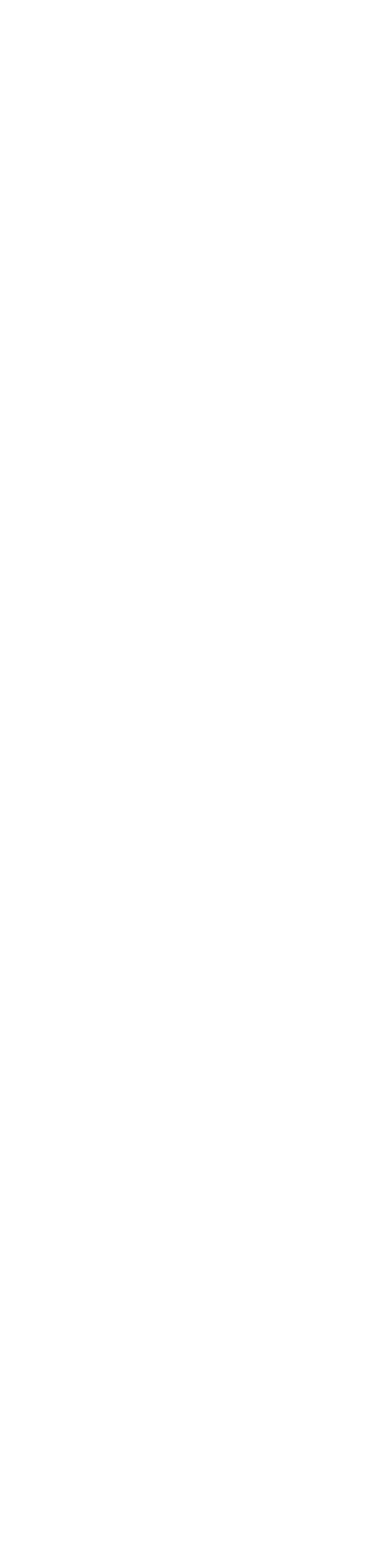
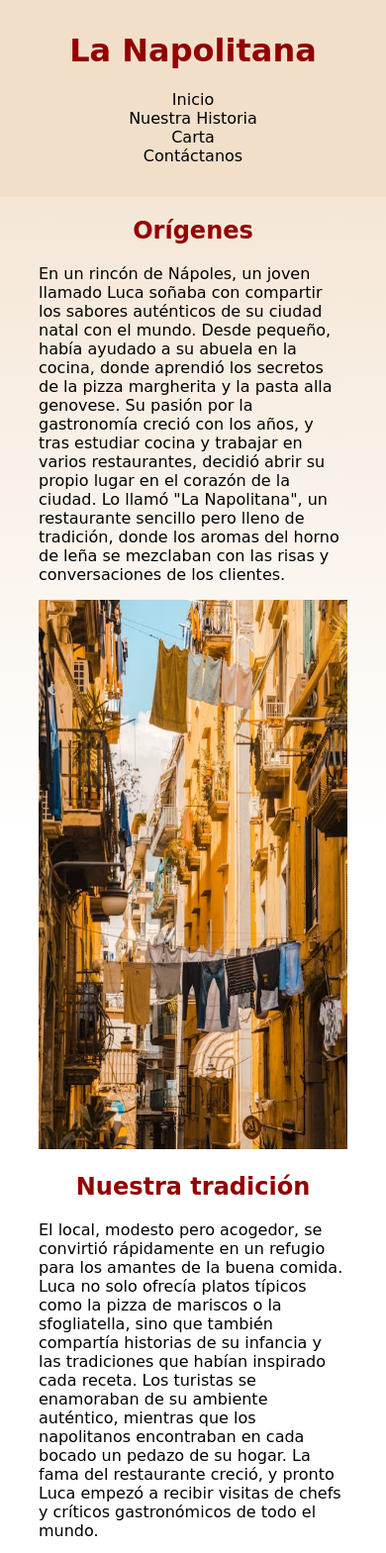
Before and after one commit to ocardonaa/Herramientas_HTML_y_CSS_PEC1, a plain HTML site: page src/historia.html in a window 390 px wide. Shown: the top 1569 px of the page at 99% size. Before the commit the page ends 844 px from the top, so only its background shows below. Drawn offline with Linux system fonts and the light colour scheme; a web font is replaced by a local one.

Commit message:
images changed to a proper format + historia.html on smartphone done

```diff
--- a/src/historia.html
+++ b/src/historia.html
@@ -1,11 +1,52 @@
 <!DOCTYPE html>
-<html lang="en">
+<html lang="es">
 <head>
     <meta charset="UTF-8">
     <meta name="viewport" content="width=device-width, initial-scale=1.0">
     <title>Document</title>
+    <link rel="stylesheet" href="style.css">
 </head>
 <body>
-
+    <header>
+        <h1>La Napolitana</h1>
+        <nav class="menu-navigation">
+          <ul class="nav-ul">
+            <li class="nav-li">
+              <a class="menu-link" href="index.html">Inicio</a>
+            </li>
+            <li class="nav-li">
+              <a class="menu-link" href="historia.html">Nuestra Historia</a>
+            </li>
+            <li class="nav-li">
+              <a class="menu-link" href="carta.html">Carta</a>
+            </li>
+            <li class="nav-li">
+              <a class="menu-link" href="contacto.html">Contáctanos</a>
+            </li>
+          </ul>
+        </nav>
+      </header>
+      <main>
+        <div class="main-history-container">
+            <div class="history-container">
+                <h2>Orígenes</h2>
+                <p>En un rincón de Nápoles, un joven llamado Luca soñaba con compartir los sabores auténticos de su ciudad natal con el mundo. Desde pequeño, había ayudado a su abuela en la cocina, donde aprendió los secretos de la pizza <span lang="it">margherita</span> y la pasta <span lang="it">alla genovese</span>. Su pasión por la gastronomía creció con los años, y tras estudiar cocina y trabajar en varios restaurantes, decidió abrir su propio lugar en el corazón de la ciudad. Lo llamó "La Napolitana", un restaurante sencillo pero lleno de tradición, donde los aromas del horno de leña se mezclaban con las risas y conversaciones de los clientes.</p>
+                <img class="places-img" src="img/places/napoles1.jpg" alt="Img Naples 1">
+            </div>
+            <div class="history-container">
+                <h2>Nuestra tradición</h2>
+                <p>El local, modesto pero acogedor, se convirtió rápidamente en un refugio para los amantes de la buena comida. Luca no solo ofrecía platos típicos como la pizza de mariscos o la <span lang="it">sfogliatella</span>, sino que también compartía historias de su infancia y las tradiciones que habían inspirado cada receta. Los turistas se enamoraban de su ambiente auténtico, mientras que los napolitanos encontraban en cada bocado un pedazo de su hogar. La fama del restaurante creció, y pronto Luca empezó a recibir visitas de chefs y críticos gastronómicos de todo el mundo.</p>
+                <img class="places-img" src="img/places/napoles2.jpg" alt="Img Naples 2">
+            </div>
+            <div class="history-container">
+                <h2>La Napolitana actualmente</h2>
+                <p>Con el tiempo, "La Napolitana" no solo se consolidó como un referente de la comida napolitana en Nápoles, sino que Luca se convirtió en un embajador de la cultura culinaria de su ciudad. Aunque su restaurante era reconocido por la calidad de sus platos, lo que realmente lo hacía especial era el alma que Luca le ponía, como si cada plato contara una historia sobre su tierra, sus raíces y el amor por su gente.</p>
+                <img class="places-img" src="img/places/napoles3.jpg" alt="Img Naples 3">
+            </div>
+        </div>
+      </main>
+      <footer>
+        <span class="my-name">Oriol Cardona Alsina</span>
+      </footer>
 </body>
 </html>
--- a/src/style.scss
+++ b/src/style.scss
@@ -110,12 +110,21 @@ h2 {
     color: $primary-color;
 }
 
-span.my-name {
+span {
+    & {
+        &.my-name {
             color: white;
             font-size: 0.5em;
             padding-top: 1em;
             padding-bottom: 1em;
             @include centered-text();
+        }
+
+        &.contact-info {
+            color: $primary-color;
+            font-style: italic;
+        }
+    }
 }
 
 a {
@@ -155,15 +164,23 @@ div.dish-and-price {
 
     p.dish-text {
         font-size: 0.8em;
-        padding-left: 1em;
-        padding-right: 1em;
+        @include padding-percent(1em, 1em);
     }
 }
 
-img.dishes-img {
+img {
+    & {
+        &.dishes-img {
             @include top-borders();
             aspect-ratio: 1/1;
             width: 100%;
+        }
+
+        &.places-img {
+            width: 100%;
+            aspect-ratio: 9/16;
+        }
+    }
 }
 
 /* contacto.html code */
@@ -187,11 +204,6 @@ textarea {
     border: 1px solid white;
 }
 
-span.contact-info {
-    color: $primary-color;
-    font-style: italic;
-}
-
 small {
     color: red;
 }
@@ -213,6 +225,12 @@ button {
 
 form {
     margin-bottom: 3em;
+}
+
+/* historia.html code */
+
+div.main-history-container {
+    margin-bottom: 1em;
 }
 
 /* for smartphone */
```
Also changed, not shown: src/carta.html (+3 -2 lines), src/index.html (+0 -1 lines), src/img/dishes/macarrones-bolonyesa.avif (deleted), src/img/dishes/macarrones-bolonyesa.jpg (added), src/img/dishes/pizza-pepperoni.avif (deleted), src/img/dishes/pizza-pepperoni.jpg (added), src/img/places/napoles1.avif (deleted), src/img/places/napoles1.jpg (added), src/img/places/napoles2.avif (deleted), src/img/places/napoles2.jpg (added), src/img/places/napoles3.avif (deleted), src/img/places/napoles3.jpg (added), src/style.css. Lines whose indentation alone changed are shown as unchanged.
